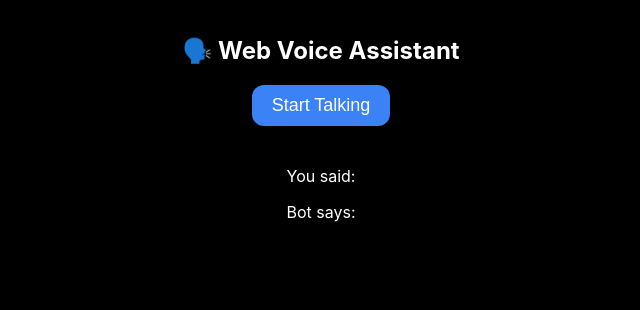
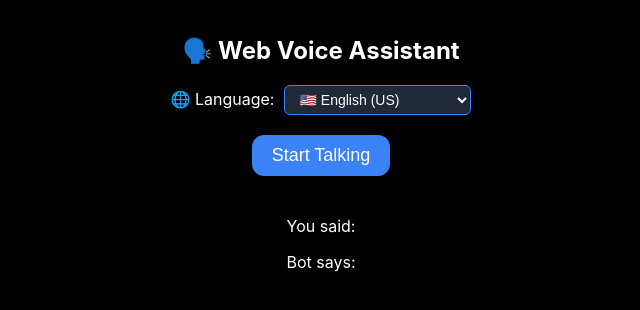
Before and after one commit to santo767/voice-assistant-frontend, a React (Create React App) app: page / in a window 1280 px wide. Shown: the top 310 px of the page, without its empty margins (319-959 px from the left). Built offline with nearby package versions, Linux system fonts and the light colour scheme.

Commit message:
Remove requirements.txt from frontend repo

```diff
--- a/src/App.js
+++ b/src/App.js
@@ -5,13 +5,14 @@ function App() {
   const [response, setResponse] = useState("");
   const [isListening, setIsListening] = useState(false);
   const [navigationLink, setNavigationLink] = useState(null);
+  const [selectedLanguage, setSelectedLanguage] = useState("en-US");
 
   const startListening = () => {
     setIsListening(true);
     setNavigationLink(null); // Clear previous navigation link
 
     const recognition = new window.webkitSpeechRecognition();
-    recognition.lang = "en-US";
+    recognition.lang = selectedLanguage;
 
     recognition.onresult = async (event) => {
       const text = event.results[0][0].transcript;
@@ -25,7 +26,10 @@ function App() {
           {
             method: "POST",
             headers: { "Content-Type": "application/json" },
-            body: JSON.stringify({ command: text }),
+            body: JSON.stringify({
+              command: text,
+              language: selectedLanguage,
+            }),
           }
         );
 
@@ -36,6 +40,17 @@ function App() {
         // Voice response
         const synth = window.speechSynthesis;
         const utterThis = new SpeechSynthesisUtterance(data.reply);
+
+        // Set voice language based on selected language
+        const voices = synth.getVoices();
+        const targetVoice = voices.find((voice) =>
+          voice.lang.startsWith(selectedLanguage.split("-")[0])
+        );
+        if (targetVoice) {
+          utterThis.voice = targetVoice;
+        }
+        utterThis.lang = selectedLanguage;
+
         synth.speak(utterThis);
 
         // Handle navigation - Multiple approaches
@@ -94,6 +109,41 @@ function App() {
         🗣️ Web Voice Assistant
       </h1>
 
+      {/* Language Selection */}
+      <div style={{ marginBottom: "20px" }}>
+        <label style={{ marginRight: "10px", fontSize: "16px" }}>
+          🌐 Language:
+        </label>
+        <select
+          value={selectedLanguage}
+          onChange={(e) => setSelectedLanguage(e.target.value)}
+          style={{
+            padding: "5px 10px",
+            fontSize: "14px",
+            borderRadius: "6px",
+            border: "1px solid #3b82f6",
+            background: "#1f2937",
+            color: "white",
+          }}
+        >
+          <option value="en-US">🇺🇸 English (US)</option>
+          <option value="hi-IN">🇮🇳 Hindi</option>
+          <option value="es-ES">🇪🇸 Spanish</option>
+          <option value="fr-FR">🇫🇷 French</option>
+          <option value="de-DE">🇩🇪 German</option>
+          <option value="it-IT">🇮🇹 Italian</option>
+          <option value="pt-BR">🇧🇷 Portuguese</option>
+          <option value="ru-RU">🇷🇺 Russian</option>
+          <option value="ja-JP">🇯🇵 Japanese</option>
+          <option value="ko-KR">🇰🇷 Korean</option>
+          <option value="zh-CN">🇨🇳 Chinese (Mandarin)</option>
+          <option value="ar-SA">🇸🇦 Arabic</option>
+          <option value="ta-IN">🇮🇳 Tamil</option>
+          <option value="te-IN">🇮🇳 Telugu</option>
+          <option value="bn-IN">🇮🇳 Bengali</option>
+        </select>
+      </div>
+
       <button
         onClick={startListening}
         disabled={isListening}
@@ -124,7 +174,11 @@ function App() {
         {navigationLink && (
           <div style={{ marginTop: "20px" }}>
             <p style={{ marginBottom: "10px", color: "#60a5fa" }}>
-              Click to continue:
+              {navigationLink.includes("maps")
+                ? "📍 View on Maps:"
+                : navigationLink.includes("youtube")
+                ? "🎵 Play on YouTube:"
+                : "🔍 Search Results:"}
             </p>
             <a
               href={navigationLink}
@@ -139,9 +193,14 @@ function App() {
                 borderRadius: "8px",
                 display: "inline-block",
                 marginTop: "10px",
+                background: "rgba(59, 130, 246, 0.1)",
               }}
             >
-              Open Link
+              {navigationLink.includes("maps")
+                ? "🗺️ Open Maps"
+                : navigationLink.includes("youtube")
+                ? "▶️ Play Now"
+                : "🔗 Open Link"}
             </a>
           </div>
         )}
```
